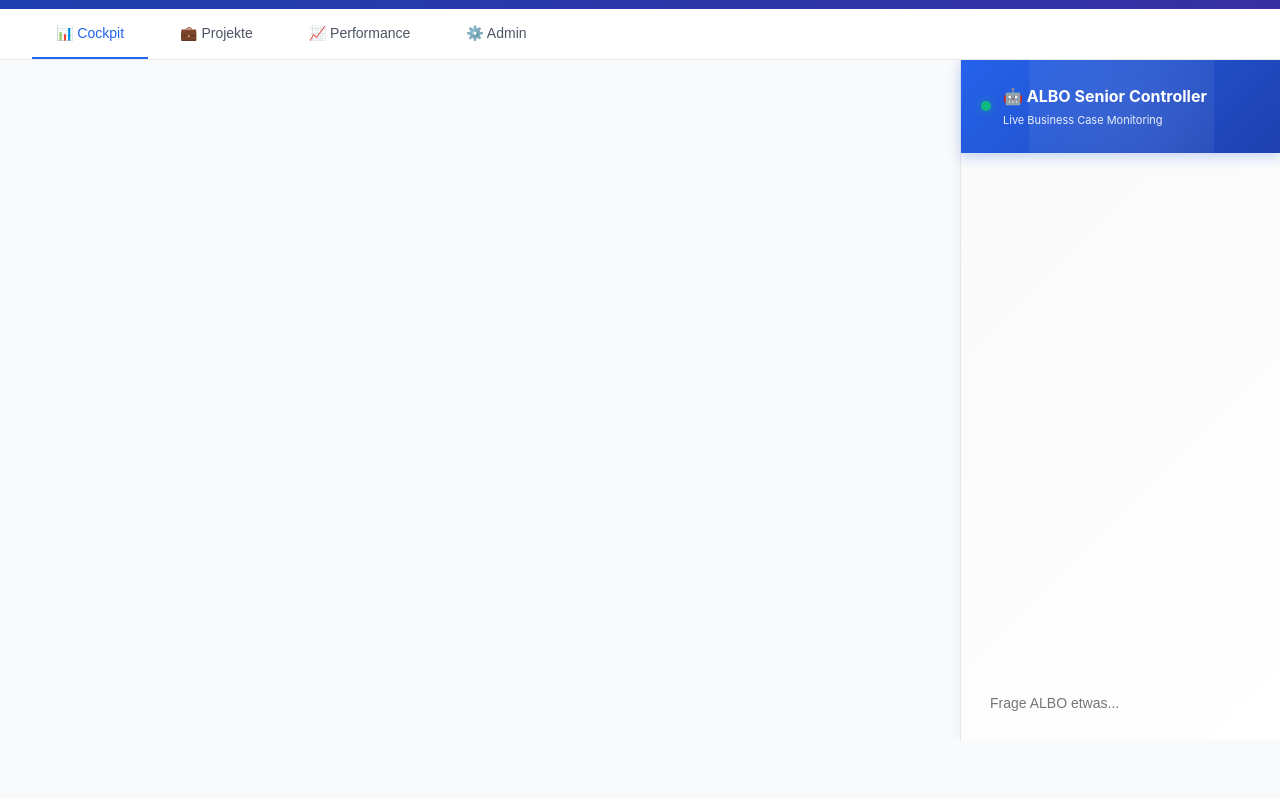
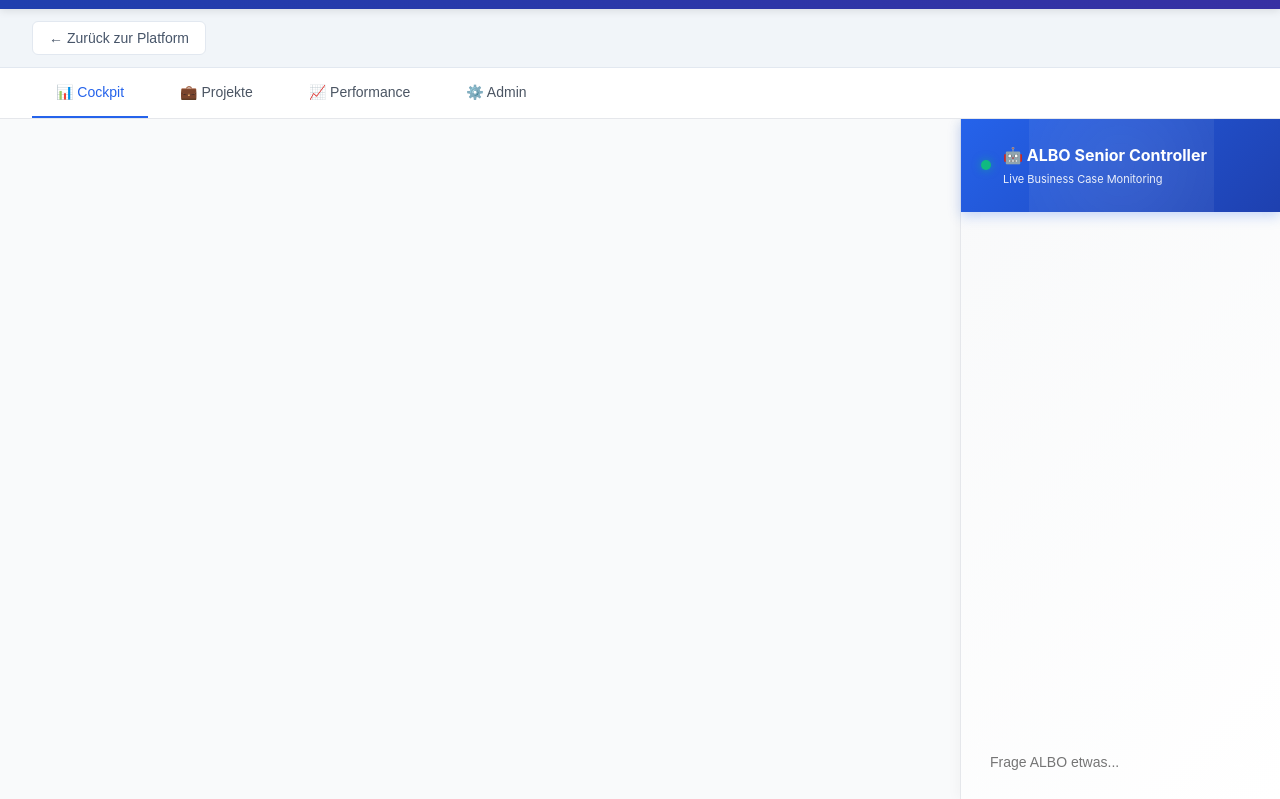
Before and after one commit to Alban891/ALBO-Solutions, a plain HTML site: page index.html in a window 1280 px wide. Shown: the part 65-864 px from the top of the page. Before the commit the page ends 805 px from the top, so only its background shows below. Drawn offline with nearby package versions, Linux system fonts and the light colour scheme; no server answers.

Commit message:
Neu_index.html

```diff
--- a/index.html
+++ b/index.html
@@ -208,6 +208,30 @@
             </div>
         </div>
     </header>
+
+    <!-- Zurück zur Platform -->
+    <div style="background: #f1f5f9; padding: 0.75rem 2rem; border-bottom: 1px solid #e2e8f0;">
+        <button
+            onclick="window.location.href='platform.html?section=cases'"
+            style="
+                background: white;
+                border: 1px solid #e2e8f0;
+                padding: 0.5rem 1rem;
+                border-radius: 6px;
+                cursor: pointer;
+                font-size: 14px;
+                color: #475569;
+                display: inline-flex;
+                align-items: center;
+                gap: 0.5rem;
+                transition: all 0.2s ease;
+            "
+            onmouseover="this.style.background='#f8fafc'; this.style.borderColor='#3b82f6'; this.style.color='#3b82f6';"
+            onmouseout="this.style.background='white'; this.style.borderColor='#e2e8f0'; this.style.color='#475569';"
+        >
+            ← Zurück zur Platform
+        </button>
+    </div>
 
     <!-- ========================================== -->
     <!-- MAIN NAVIGATION (Horvath-Style) -->
```
